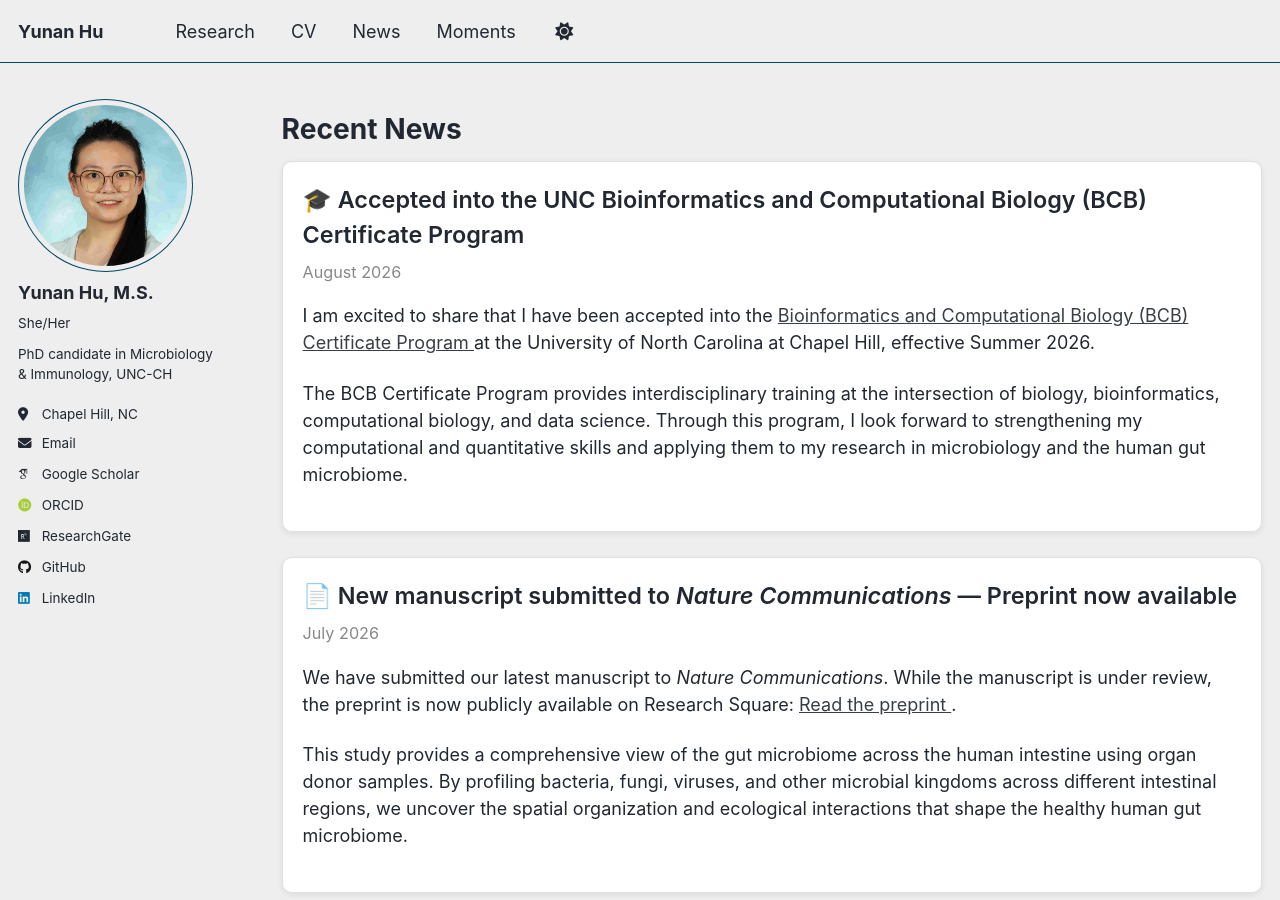
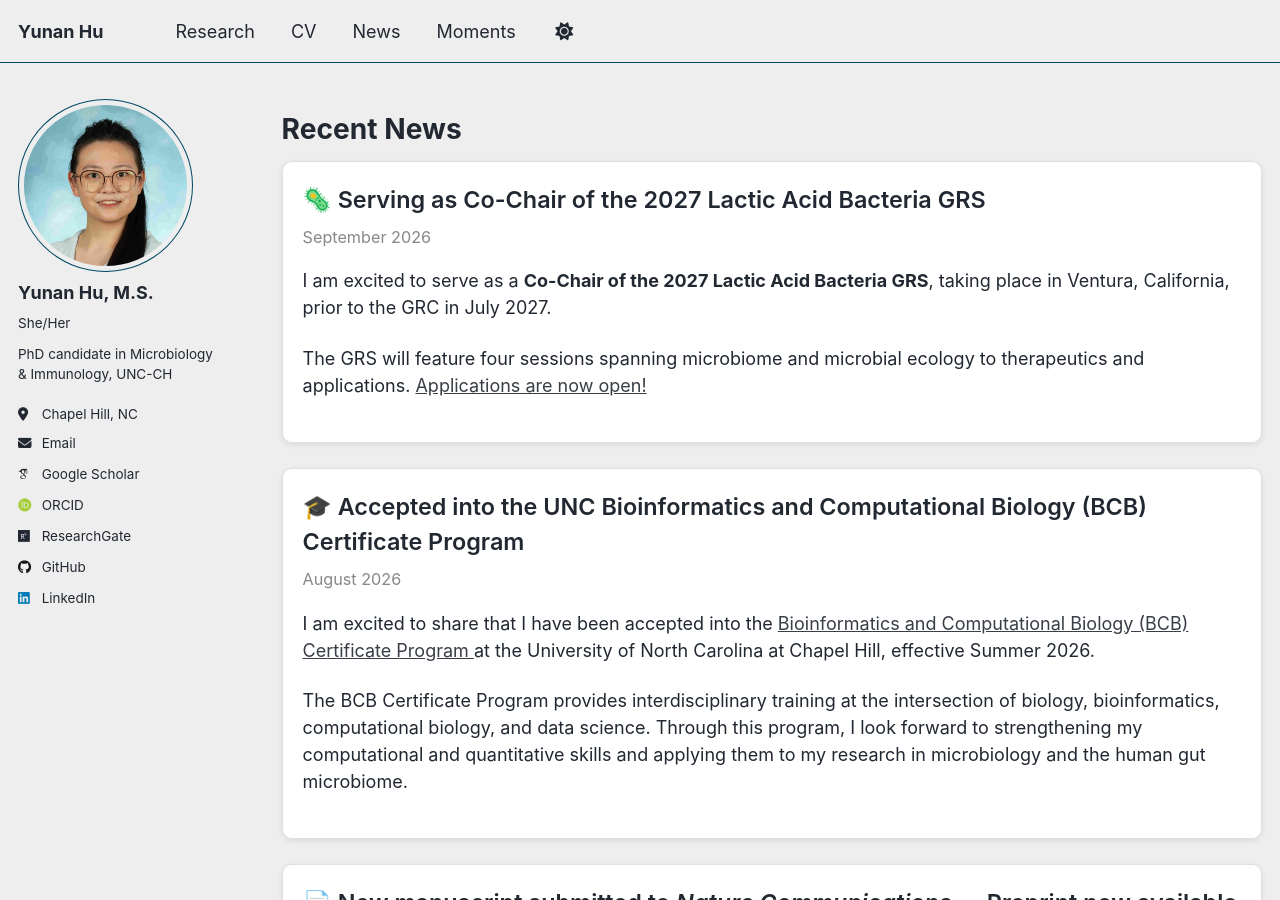
Before and after one commit to Yunan0525/Yunan0525.github.io, a Jekyll site: the page built from _pages/news.md, in a window 1280 px wide and 900 px high. Built offline with Jekyll 4.4.1, drawn with Linux system fonts in a browser that asks for light colours; some web fonts are replaced; a script that is not in the unit is left out; comment, search, counter and statistics services are not loaded.

Commit message:
Update news.md

```diff
--- a/_pages/news.md
+++ b/_pages/news.md
@@ -57,6 +57,24 @@ author_profile: true
 </style>
 
 # Recent News
+<div class="news-card">
+  <div class="news-title">🦠 Serving as Co-Chair of the 2027 Lactic Acid Bacteria GRS</div>
+  <div class="news-date">September 2026</div>
+
+  <p>
+    I am excited to serve as a <strong>Co-Chair of the 2027 Lactic Acid Bacteria GRS</strong>,
+    taking place in Ventura, California, prior to the GRC in July 2027.
+  </p>
+
+  <p>
+    The GRS will feature four sessions spanning microbiome and microbial ecology
+    to therapeutics and applications.
+    <a href="https://www.grc.org/lactic-acid-bacteria-biology-symbioses-and-applications-grs-conference/2027/" target="_blank">
+      Applications are now open!
+    </a>
+  </p>
+</div>
+
 <div class="news-card">
   <div class="news-title">🎓 Accepted into the UNC Bioinformatics and Computational Biology (BCB) Certificate Program</div>
   <div class="news-date">August 2026</div>
```
